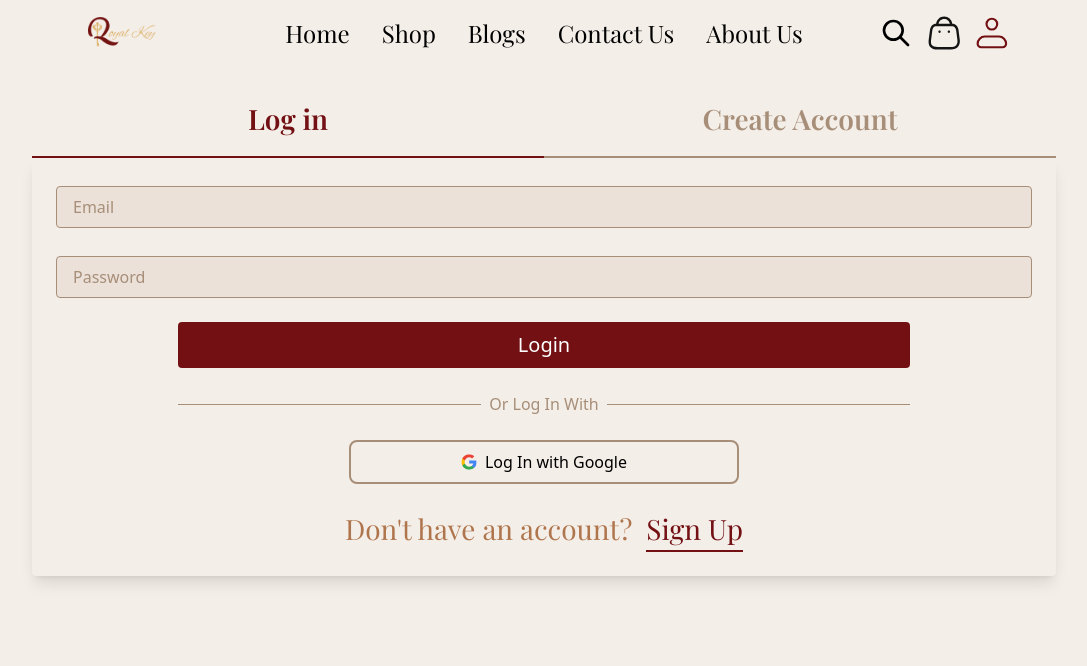
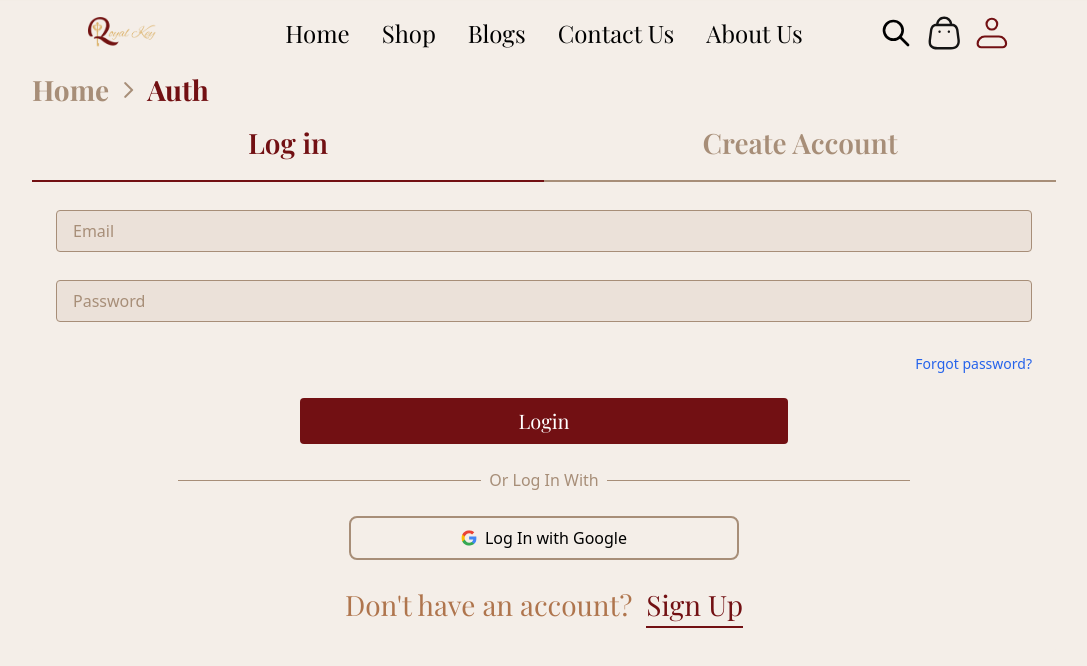
Before and after one commit to RahmaNader/Ecommerce, a React (Vite) app: page /auth in a window 1280 px wide. Shown: the top 666 px of the page, without its empty margins (96-1183 px from the left). Built offline with nearby package versions, Linux system fonts and the light colour scheme.

Commit message:
added forgot password, bread crump, used array for login form

```diff
--- a/src/Components/atoms/Button/Button.tsx
+++ b/src/Components/atoms/Button/Button.tsx
@@ -66,7 +66,7 @@ const Button: React.FC<ButtonProps> = ({
       className += " w-full py-3.5";
       break;
     case "login-register":
-      className += "w-3/4 py-2 text-[20px] ";
+      className += "font-playfair md:w-2/4 w-3/4 py-2 text-[15px] md:text-[20px] ";
       break;
   }
 
--- a/src/Components/atoms/Link/NavLink.tsx
+++ b/src/Components/atoms/Link/NavLink.tsx
@@ -36,7 +36,7 @@ const NavLink: React.FC<NavLinkProps> = ({
       "font-playfair text-[20px] font-normal leading-[28px] underline-from-font decoration-skip-ink-none hover:text-wine inline text-center";
   } else if (variant === "breadcrumb") {
     className =
-      "font-playfair text-[22px] leading-[29px] text-ThirdColor inline font-bold";
+      "font-playfair text-[15px] md:text-[28px] text-ThirdColor inline font-bold";
   }
 
   return (
--- a/src/Components/molecules/Breadcrumb/Breadcrumb.tsx
+++ b/src/Components/molecules/Breadcrumb/Breadcrumb.tsx
@@ -38,9 +38,9 @@ const previousPageName: string =
       <img
         src={breadcrumbArrow}
         alt="Breadcrumb Arrow"
-        className="w-[22px] h-[22px] opacity-100 transform"
+        className="w-[16px] h-[16px] md:w-[22px] md:h-[22px] opacity-100 transform"
       />
-      <span className="text-[24px] leading-[31.99px] text-wine font-playfair font-bold">
+      <span className="text-[15px] md:text-[28px] text-wine font-playfair font-bold">
         {currentPageName}
       </span>
     </div>
--- a/src/data/index.ts
+++ b/src/data/index.ts
@@ -1 +1,2 @@
 export { cards } from "./cards";
+export { loginInputFields } from "./loginInputFields";
--- /dev/null
+++ b/src/data/loginInputFields.ts
@@ -0,0 +1,36 @@
+// src/data/inputFields.ts
+import { LoginFormInputs } from "@types";
+
+export const loginInputFields: Array<{
+  id: keyof LoginFormInputs;
+  type: string;
+  placeholder: string;
+  validation: Record<string, unknown>;
+}> = [
+  {
+    id: "email",
+    type: "email",
+    placeholder: "Email",
+    validation: {
+      required: "Email is required",
+      pattern: {
+        value: /^[a-zA-Z0-9._%+-]+@[a-zA-Z0-9.-]+\.[a-zA-Z]{2,}$/,
+        message: "Invalid email address",
+      },
+    },
+  },
+  {
+    id: "password",
+    type: "password",
+    placeholder: "Password",
+    validation: {
+      required: "Password is required",
+      minLength: {
+        value: 6,
+        message: "Password must be at least 6 characters",
+      },
+    },
+  },
+];
+
+export default loginInputFields;
--- a/src/pages/Screens/Authentication/AuthPage.tsx
+++ b/src/pages/Screens/Authentication/AuthPage.tsx
@@ -2,6 +2,8 @@
 import React, { useState } from "react";
 import LoginForm from "./LoginForm";
 import SignUpForm from "./SignUpForm";
+import { Breadcrumb } from "@components/molecules";
+
 
 const AuthPage: React.FC = () => {
   const [isLogin, setIsLogin] = useState(true);
@@ -15,8 +17,12 @@ const AuthPage: React.FC = () => {
   };
 
   return (
-    <div className="flex w-4/5 flex-col justify-center items-center mt-12 mx-auto">
-      <div className="flex w-full">
+    <div className="flex w-4/5 flex-col my-6 justify-center items-center mx-auto">
+      <div className="flex justify-start w-full">
+        <Breadcrumb />
+      </div>
+
+      <div className="flex w-full mt-4">
         <button
           onClick={handleLoginClick}
           className={`w-1/2 text-center font-playfair font-semibold text-[15px] md:text-[28px] pb-4 ${
--- a/src/pages/Screens/Authentication/LoginForm.tsx
+++ b/src/pages/Screens/Authentication/LoginForm.tsx
@@ -3,6 +3,7 @@ import { useForm } from "react-hook-form";
 import { Button } from "@components/atoms";
 import IconGoogle from "@assets/Icon-Google.svg";
 import { LoginFormInputs } from "@types";
+import loginInputFields from "@data/loginInputFields";
 
 const LoginForm = () => {
   const {
@@ -12,55 +13,35 @@ const LoginForm = () => {
   } = useForm<LoginFormInputs>();
 
   const onSubmit = (data: LoginFormInputs) => {
-    console.log("Sign Up Data:", data);
-    alert(`Sign-up successful! Welcome, ${data.email}`);
+    console.log("Login In data:", data);
+    alert(`Log-in successful! Welcome, ${data.email}`);
   };
 
   return (
-    <div className="bg-mainColor text-secondColor p-6 rounded shadow-lg w-full mx-auto">
+    <div className="bg-mainColor text-secondColor p-6 rounded w-full mx-auto">
       <form onSubmit={handleSubmit(onSubmit)} className="space-y-6">
-        {/* Email Field */}
-        <div>
+        {/* Mapping Input Fields */}
+
+        {loginInputFields.map((field) => (
+          <div key={field.id}>
             <input
-            id="email"
-            type="email"
-            placeholder="Email"
-            {...register("email", {
-              required: "Email is required",
-              pattern: {
-                value: /^[a-zA-Z0-9._%+-]+@[a-zA-Z0-9.-]+\.[a-zA-Z]{2,}$/,
-                message: "Invalid email address",
-              },
-            })}
+              id={field.id}
+              type={field.type}
+              placeholder={field.placeholder}
+              {...register(field.id, field.validation)}
               className={`w-full px-4 py-2 mt-1 border rounded border-ForthColor placeholder-ForthColor bg-ForthColor/[0.13] focus:outline-none focus:ring-none`}
             />
-          {errors.email && (
+            {errors[field.id] && (
               <p className="text-FifthColor text-sm mt-1">
-              {errors.email.message}
+                {errors[field.id]?.message as string}
               </p>
             )}
           </div>
+        ))}
 
-        {/* Password Field */}
-        <div>
-          <input
-            id="password"
-            type="password"
-            placeholder="Password"
-            {...register("password", {
-              required: "Password is required",
-              minLength: {
-                value: 6,
-                message: "Password must be at least 6 characters",
-              },
-            })}
-            className={`w-full px-4 py-2 mt-1 border rounded border-ForthColor placeholder-ForthColor bg-ForthColor/[0.13] focus:outline-none focus:ring-none`}
-          />
-          {errors.password && (
-            <p className="text-FifthColor text-sm mt-1">
-              {errors.password.message}
-            </p>
-          )}
+        {/* Forgot Password Link */}
+        <div className="flex justify-end mx-auto">
+          <a href="/forgot-password" className="text-blue-600 text-sm mt-2">Forgot password?</a>
         </div>
 
         {/* Submit Button */}
@@ -95,6 +76,7 @@ const LoginForm = () => {
           Log In with Google
         </button>
 
+        {/* Sign Up Link */}
         <div className="relative flex items-center justify-center w-3/4 mx-auto">
           <p className="font-playfair text-[10px] md:text-[28px] text-sixColor flex justify-center">
             Don't have an account? &nbsp;
--- a/src/pages/Screens/Authentication/SignUpForm.tsx
+++ b/src/pages/Screens/Authentication/SignUpForm.tsx
@@ -22,7 +22,7 @@ const SignUpForm = () => {
   };
 
   return (
-    <div className="bg-mainColor text-secondColor p-6 rounded shadow-lg w-full mx-auto">
+    <div className="bg-mainColor text-secondColor p-6 rounded w-full mx-auto">
       <form onSubmit={handleSubmit(onSubmit)} className="space-y-6">
         {/* Full Name Field */}
         <div>
@@ -139,10 +139,9 @@ const SignUpForm = () => {
         </div>
 
         {/* Gender and Dates Row */}
-        <div className="flex items-center justify-between space-x-4">
+        <div className="flex flex-col md:flex-row items-center md:justify-between space-y-4 md:space-y-0 md:space-x-4">
           {/* Gender Dropdown */}
-          <div className="w-1/2">
-            <div>
+          <div className="w-full md:w-1/2">
             <select
               id="gender"
               {...register("gender", { required: "Gender is required" })}
@@ -159,10 +158,9 @@ const SignUpForm = () => {
               </p>
             )}
           </div>
-          </div>
 
           {/* Dates Dropdowns */}
-          <div className="flex justify-end space-x-2 w-1/2">
+          <div className="flex flex-wrap md:flex-nowrap justify-between md:justify-end space-x-0 md:space-x-2 w-full md:w-1/2">
             {/* Day Dropdown */}
             <div className="w-1/4">
               <select
```
Lines whose indentation alone changed are shown as unchanged.
